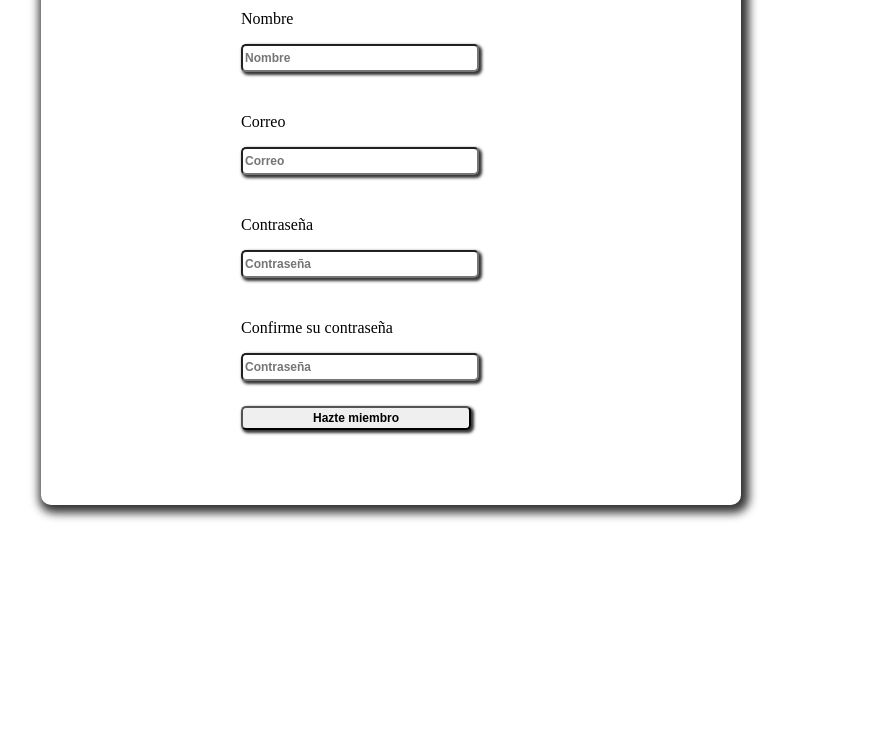
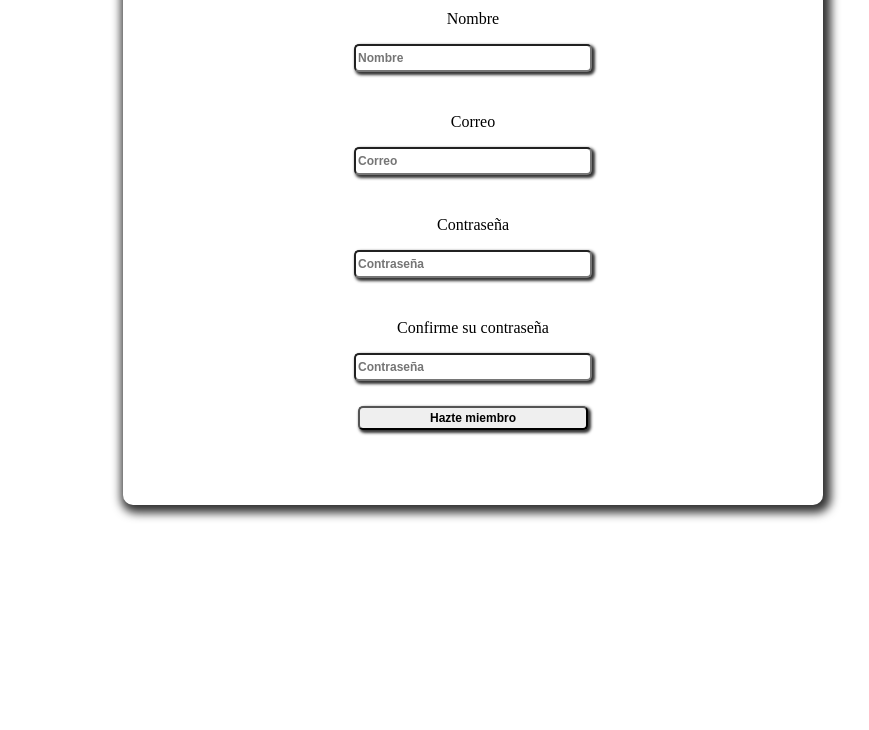
Before and after one commit to franpach/GTAW, a plain HTML site: page registro.html in a window 1280 px wide. Shown: the part 70-800 px from the top of the page, without its empty margins (167-1036 px from the left). Drawn offline with Linux system fonts and the light colour scheme.

Commit message:
Add files via upload

```diff
--- a/main.css
+++ b/main.css
@@ -1,11 +1,13 @@
+*{
+    margin-left: auto;
+    margin-right: auto;
+}
 body{
-     width:100%;
-}
+    text-align: center;}
 img{
     vertical-align: middle;
 }
 h2,input,p,textarea{
-	margin-left:200px;
 	width: 100%;
 
 }
@@ -35,13 +37,12 @@ input,textarea,#RellenarDes{
     border-radius:10px;
     padding-bottom:50px;
     width:700px;
-    margin-left:200px;
     overflow:hidden;
 
 }
 
 #submit2,#RellenarDes{
-	margin-left:200px;
+position:relative;
 }
 #submit:active{
 	position: relative;
--- a/registro.html
+++ b/registro.html
@@ -59,9 +59,6 @@ function validatePass(idPass1,idPass2)
 </head>
 </head>
 <body>
-	<div id="page-wrapper">
-		<header>
-		</header>
 	<div id="main">
 		<header>
 			<h2>¡Únete, es gratis!</h2>
```
